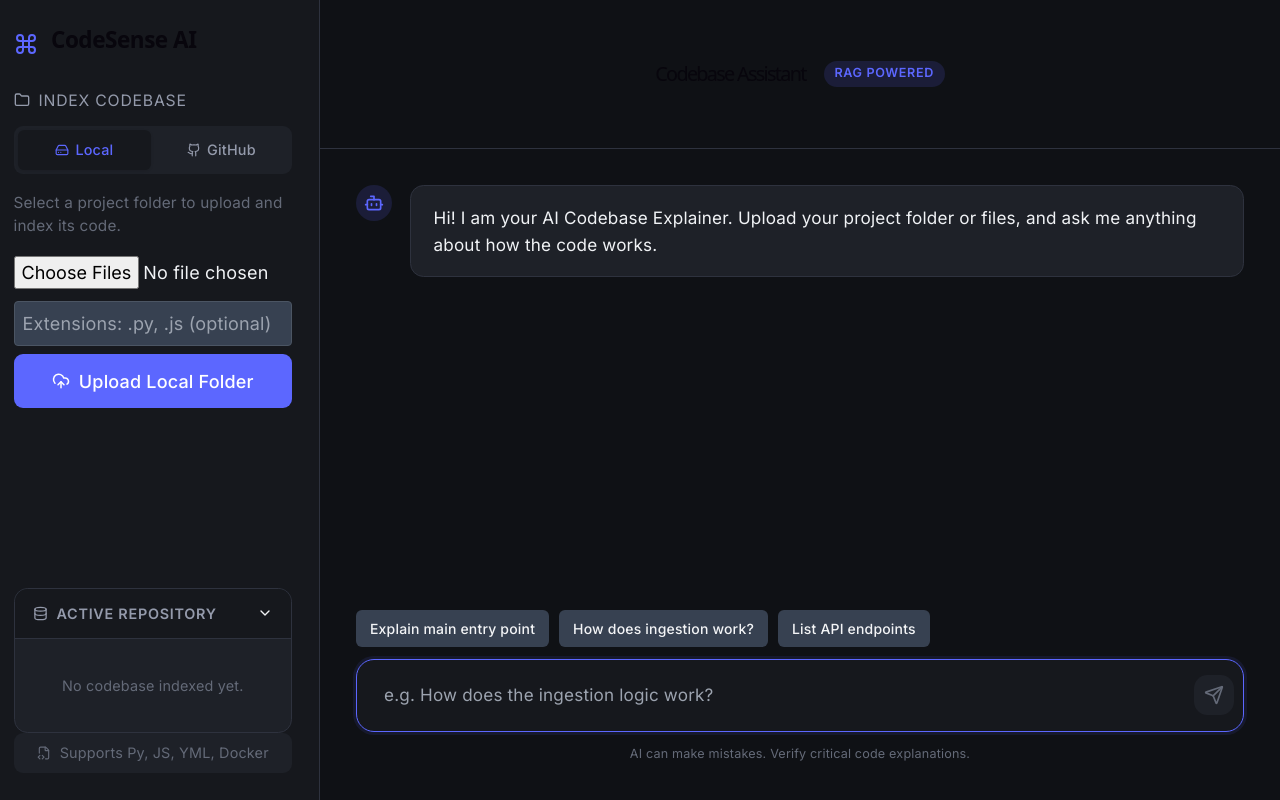
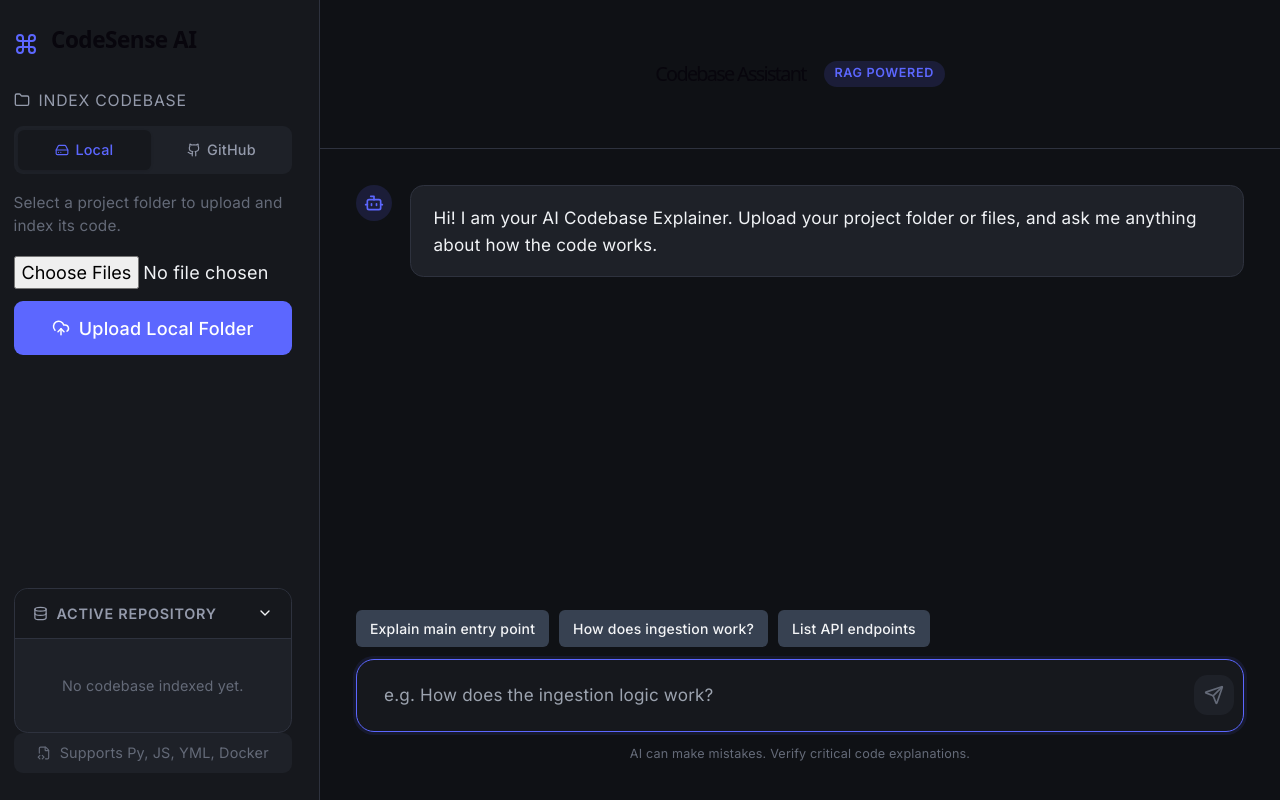
Before and after one commit to h4rshda-chhabra/code-explainer, a React app in the folder frontend/: page /app in a window 1280 px wide. Built offline with nearby package versions, Linux system fonts and the light colour scheme; no server answers; the HTML template or start-up script is replaced by a standard one.

Commit message:
Remove allowedExtensions input field

```diff
--- a/frontend/src/App.jsx
+++ b/frontend/src/App.jsx
@@ -19,7 +19,6 @@ function App() {
   const [uploadStatus, setUploadStatus] = useState(null); // { type: 'success' | 'error', message: '' }
   const [indexedData, setIndexedData] = useState({ repo_name: 'None', files: [] });
   const [isTreeExpanded, setIsTreeExpanded] = useState(true);
-  const [allowedExtensions, setAllowedExtensions] = useState('');
 
   const messagesEndRef = useRef(null);
 
@@ -58,7 +57,7 @@ function App() {
       const formData = new FormData();
       let fileCount = 0;
 
-      const exts = allowedExtensions.split(',').map(e => e.trim().toLowerCase()).filter(Boolean);
+      const exts = [];
 
       for (let i = 0; i < files.length; i++) {
         const file = files[i];
@@ -225,13 +224,7 @@ function App() {
                     className="file-picker-input"
                   />
                 </div>
-                <input
-                  type="text"
-                  value={allowedExtensions}
-                  onChange={(e) => setAllowedExtensions(e.target.value)}
-                  placeholder="Extensions: .py, .js (optional)"
-                  style={{ background: '#374151', color: '#f3f4f6', border: '1px solid #4b5563', padding: '8px', borderRadius: '4px', width: '100%', marginBottom: '8px' }}
-                />
+
                 <button
                   type="submit"
                   className={`upload-btn ${uploading ? 'loading' : ''}`}
```
